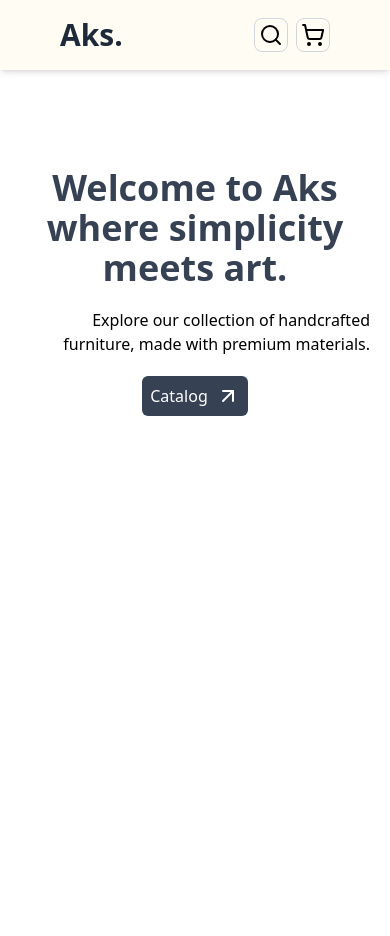
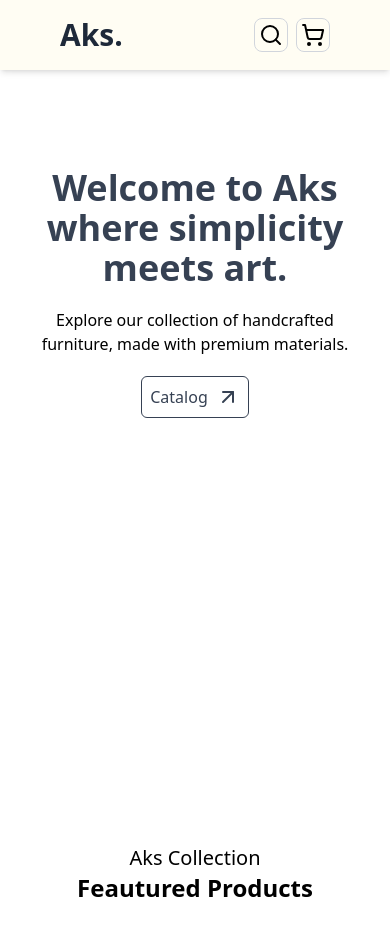
Before and after one commit to Nemanja0033/furniture-e-commerce, a React (Vite) app: page / in a window 390 px wide. Shown: the top 936 px of the page. Built offline with nearby package versions, Linux system fonts and the light colour scheme; no server answers.

Commit message:
FEAT:: Feautured Section layout

```diff
--- /dev/null
+++ b/src/components/index/FeauturedSection.tsx
@@ -0,0 +1,27 @@
+import {useState, useEffect} from 'react';
+import axios from 'axios';
+
+const FeauturedSection = () => {
+	const [products, setProducts] = useState([]);
+	console.log(products)
+
+	useEffect(() => {
+		axios.get('https://furniture-api.fly.dev/v1/products')
+		.then((res) => {
+			setProducts(res.data);
+		})
+		.catch((err) => {
+			console.log(err);
+		})
+	}, []);
+
+	return(
+		<main className="w-full h-auto md:text-start text-center font-light px-10 flex-row">
+			<h3 className="text-xl">Aks Collection</h3>
+			<h1 className="font-semibold text-2xl">Feautured Products</h1>
+
+		</main>
+	)
+}
+
+export default FeauturedSection
--- a/src/components/index/Hero.tsx
+++ /dev/null
@@ -1,23 +0,0 @@
-
-import {HERO_IMG} from '../../constants/links.ts'
-import {ArrowUpRight} from 'lucide-react'
-
-const Hero = () => {
-
-	return (
-		<main className="w-full px-5 h-screen grid md:flex justify-center gap-4 flex-row">
-			<section className="md:w-1/2 md:mt-42 mt-42 w-full h-screen flex-row text-center">
-				<h1 className="md:text-5xl text-4xl font-bold text-gray-700">Welcome to Aks where simplicity meets art.</h1>
-				<p className="font-light text-end mt-5">Explore our collection of handcrafted furniture, made with premium materials.</p>
-				<div className="flex justify-center mt-5">
-					<button className="rounded-md bg-gray-700 text-white p-2 cursor-pointer flex gap-2 items-center">Catalog <ArrowUpRight /></button>
-				</div>
-			</section>
-			<section className="md:w-1/2 w-full h-screen mt-32 md:flex hidden justify-center text-center">
-				<img className="rounded-md md:h-1/2 h-full" src={HERO_IMG} alt="" />
-			</section>
-		</main>
-	)
-}
-
-export default Hero
--- /dev/null
+++ b/src/components/index/HeroSection.tsx
@@ -0,0 +1,23 @@
+
+import {HERO_IMG} from '../../constants/links.ts'
+import {ArrowUpRight} from 'lucide-react'
+
+const Hero = () => {
+
+	return (
+		<main className="w-full px-5 h-screen grid md:flex justify-center gap-4 flex-row">
+			<section className="md:w-1/2 md:mt-54 mt-42 w-full h-screen flex-row text-center">
+				<h1 className="md:text-5xl text-4xl font-bold text-gray-700">Welcome to Aks where simplicity meets art.</h1>
+				<p className="font-light text-center mt-5">Explore our collection of handcrafted furniture, made with premium materials.</p>
+				<div className="flex justify-center mt-5">
+					<button className="rounded-md hover:bg-gray-700 border border-gray-700 hover:text-white text-gray-700 p-2 cursor-pointer flex gap-2 items-center">Catalog <ArrowUpRight /></button>
+				</div>
+			</section>
+			<section className="md:w-1/2 w-full h-screen mt-40 md:flex hidden justify-center text-center">
+				<img className="rounded-md md:h-1/2 h-full" src={HERO_IMG} alt="" />
+			</section>
+		</main>
+	)
+}
+
+export default Hero
--- a/src/pages/Index.tsx
+++ b/src/pages/Index.tsx
@@ -1,8 +1,12 @@
-import Hero from '../components/index/Hero'
+import Hero from '../components/index/HeroSection'
+import FeauturedSection from '../components/index/FeauturedSection'
 
 const Index = () => {
   return (
-    <div><Hero /></div>
+    <div>
+      <Hero />
+      <FeauturedSection />
+    </div>
   )
 }
 
```
Also changed, not shown: src/components/views/ProductCard.tsx (added, +12 -0 lines).
